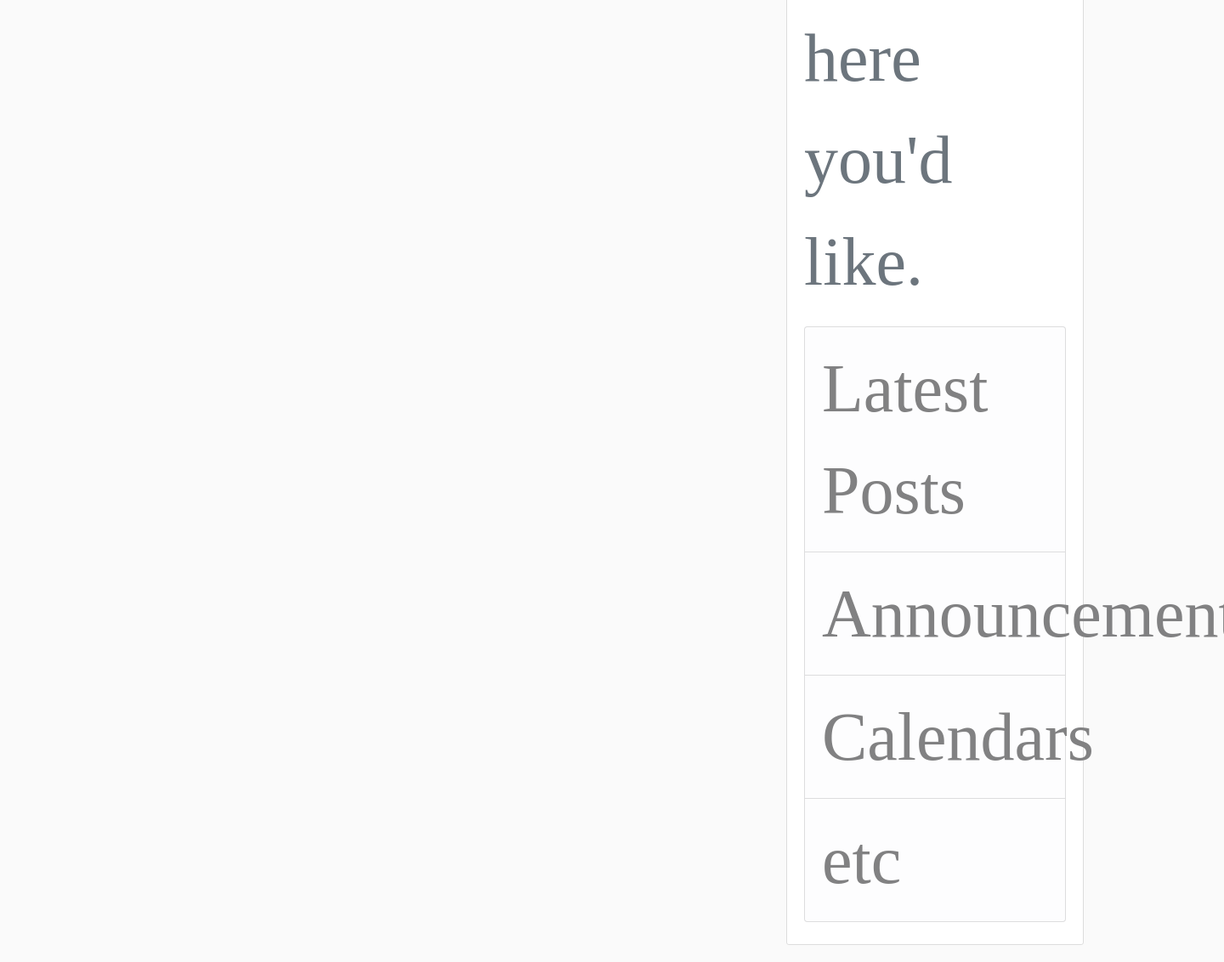
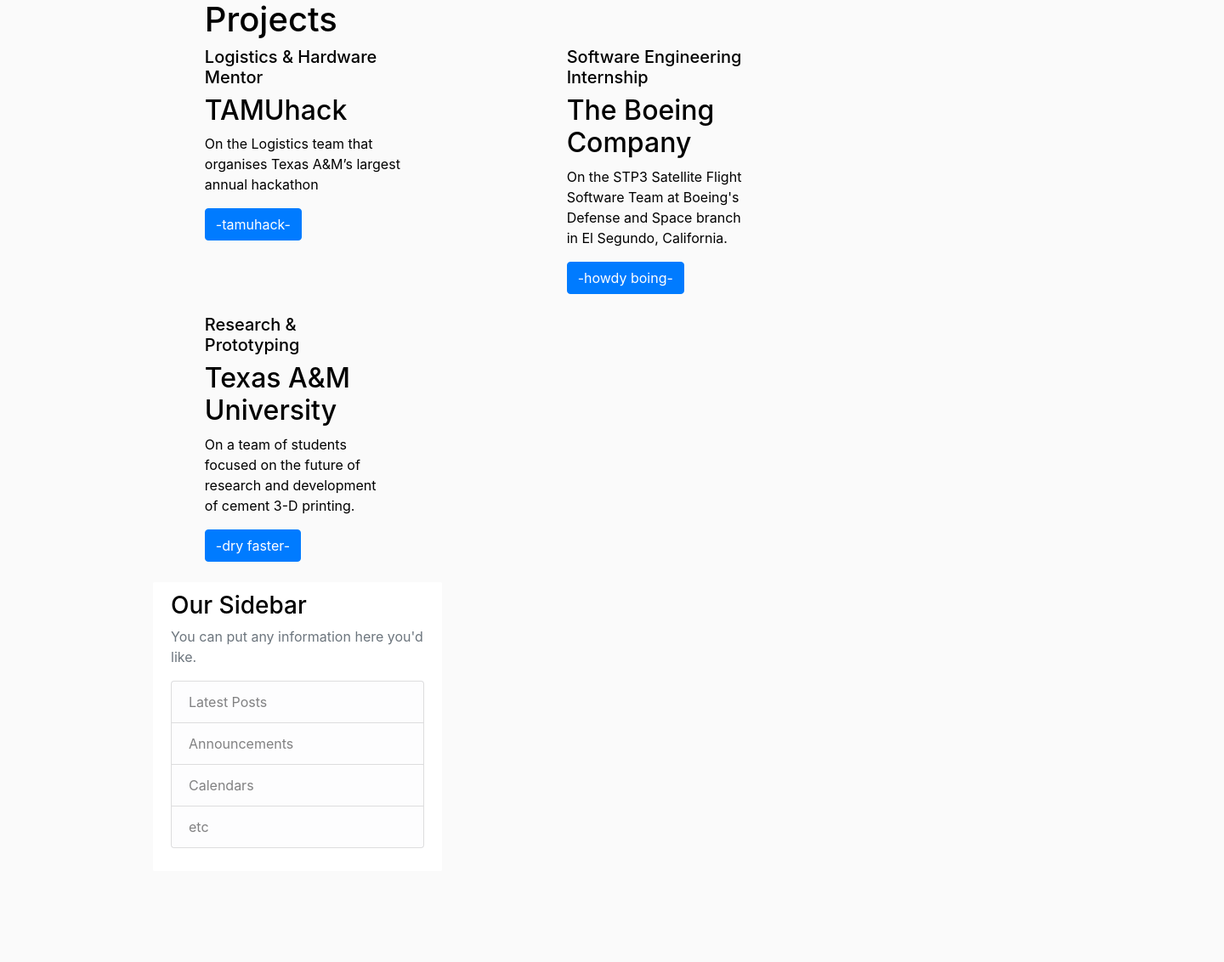
Before and after one commit to derektli97/flask-app, a Flask app: page / in a window 1440 px wide; the page is wider, and only the part inside the window is pictured. Shown: the part 485-1617 px from the top of that part at 85% size. After the commit the page ends 1483 px from the top of that part, so only its background shows below. Run offline with Flask 2, Linux system fonts and the light colour scheme; some libraries are stand-ins or nearby versions; some web fonts are replaced.

Commit message:
Stylistic changes, and adding project cards to display work

```diff
--- a/main.py
+++ b/main.py
@@ -2,30 +2,15 @@
 app = Flask(__name__)
 
 @app.route('/')
-@app.route('/home')
-# @app.route('/templates/home.html')
+@app.route('/home', methods=['GET', 'POST'])
 def home():
     return render_template('home.html', title='Home')
+def pro_pic():
+    return app.send_static_file('home.html')
 
 @app.route('/about')
-# @app.route('/templates/about.html')
 def about():
     return render_template('about.html', posts = posts, title='About' )
 
-posts = [
-    {
-        'author': 'Derek Li',
-        'title': 'Blog Post 1',
-        'content': 'First Post',
-        'date_posted': 'July 17'
-    },
-    {
-        'author': 'Michael Feng',
-        'title': 'Blog Post 2',
-        'content': 'Post 2',
-        'date_posted': 'July 18'
-    },
-]
-
 if __name__ == '__main__':
     app.run(debug=True)
--- a/static/main.css
+++ b/static/main.css
@@ -1,15 +1,16 @@
-@font-face {
-  font-family: "AvenirNext";
-  font-style: normal;
-  font-weight: 400;
-  src: url("../fonts/Avenir-Next-Regular.ttf") format("truetype");
+html {
+  scroll-behavior: smooth;
 }
 
 body {
-  font-family: "AvenirNext";
   background: #fafafa;
-  color: #333333;
-  margin-top: 5rem;
+  color: black;
+  margin-top: 0;
+}
+
+header {
+  margin-top: 0;
+  background-color: aquamarine;
 }
 
 h1,
@@ -18,89 +19,28 @@
 h4,
 h5,
 h6 {
-  color: #444444;
+  color: black;
+  margin-top: 0;
 }
-
-.bg-steel {
-  background-color: #5f788a;
+fi .bg-black {
+  background-color: black;
 }
 
 .site-header .navbar-nav .nav-link {
-  color: #cbd5db;
+  color: black;
 }
 
 .site-header .navbar-nav .nav-link:hover {
-  color: #ffffff;
+  color: black;
 }
 
 .site-header .navbar-nav .nav-link.active {
-  font-family: "AvenirNext";
   font-weight: 500;
 }
 
 .content-section {
-  font-family: "AvenirNext";
   background: #ffffff;
   padding: 10px 20px;
-  border: 1px solid #dddddd;
-  border-radius: 3px;
-  margin-bottom: 20px;
+  border: 1px solid #ffffff;
+  border-radius: 1px;
 }
-
-.article-title {
-  font-family: "AvenirNext";
-  color: #444444;
-}
-
-a.article-title:hover {
-  color: #428bca;
-  text-decoration: none;
-}
-
-.article-content {
-  white-space: pre-line;
-}
-
-.article-img {
-  height: 65px;
-  width: 65px;
-  margin-right: 16px;
-}
-
-.article-metadata {
-  padding-bottom: 1px;
-  margin-bottom: 4px;
-  border-bottom: 1px solid #e3e3e3;
-}
-
-.article-metadata a:hover {
-  color: #333;
-  text-decoration: none;
-}
-
-.article-svg {
-  width: 25px;
-  height: 25px;
-  vertical-align: middle;
-}
-
-.account-img {
-  height: 125px;
-  width: 125px;
-  margin-right: 20px;
-  margin-bottom: 16px;
-}
-
-.account-heading {
-  font-size: 2.5rem;
-}
-
-.titleHeader {
-  font-family: "AvenirNext";
-  font-size: 80px;
-}
-
-.container {
-  font-family: "AvenirNext";
-  font-size: 80px;
-}
--- a/templates/home.html
+++ b/templates/home.html
@@ -1 +1,89 @@
-{% extends "layout.html" %} {% block content%} {% endblock content %}
+{% extends "layout.html" %} {% block content%}
+
+<body>
+
+</br>
+</br>
+<!-- Introduction - who am i -->
+  <a name="introduction"></a>
+  <div class="container">
+    <div class="row">
+      <div class="col-lg-4 offset-lg-2">
+      </div>
+    </div>
+  </div>
+
+  <div class="container">
+    <div class="row introduction">
+        <div class="col-lg-10 offset-lg-1">
+            <h1>Howdy, I'm Derek Li </h1>
+        </div>
+    </div>
+  </div>
+
+  <div class="container">
+    <div class="col-lg-10 offset-lg-1">
+        <p> This is just empty space i dont know what i want in this area yet. maybe ill put a picture or something. </p>
+    </div>
+    <div class="col-lg-3 offset-lg-1"></div>
+    <div>
+        <img src="../img/tamuhackpic.png" >
+    </div>
+
+  </div>
+
+  <!-- Projects/Experience -->
+
+  <a name="projects"></a>
+  <div class="container">
+    <div class="row">
+      <div class="col-lg-10 offset-lg-1 section-br"></div>
+    </div>
+  </div>
+
+  <div class="container">
+    <div class="row intro">
+      <div class="col-lg-10 offset-lg-1">
+        <h1>Projects</h1>
+      </div>
+    </div>
+
+    <div class="row project-card">
+        <!--Tamuhack-->
+        <div class="col-lg-5 offset-lg-1">
+            <h5 class="pill">Logistics & Hardware Mentor</h5>
+            <h2>TAMUhack</h2>
+            <p>On the Logistics team that organises Texas A&M’s largest annual hackathon</p>
+            <a href="projects/tamuhack.html" class="btn btn-primary"> -tamuhack-</a>
+        </div>
+        <div class="col-lg-4 offset-lg-2">
+            <h5 class="pill">Software Engineering Internship</h5>
+            <h2>The Boeing Company</h2>
+            <p>
+                On the STP3 Satellite Flight Software Team at Boeing's Defense and Space branch in El Segundo, California.
+            </p>
+            <a href="projects/boeing.html" class="btn btn-primary"> -howdy boing-</a>
+        </div>
+    </div>
+
+
+</br>
+<div class="row project-card">
+      <div class="col-lg-4 offset-lg-1">
+        <h5 class="pill">Research & Prototyping</h5>
+        <h2>Texas A&M University</h2>
+        <p>
+          On a team of students focused on the future of research and development of cement 3-D printing.
+        </p>
+        <a href="projects/cement.html" class="btn btn-primary"> -dry faster-</a>
+      </div>
+      <!-- <div class="col-lg-6 img-box">
+            </div> -->
+    </div>
+</div>
+</br>
+
+</div>
+</body>
+
+{% endblock content %}
```
